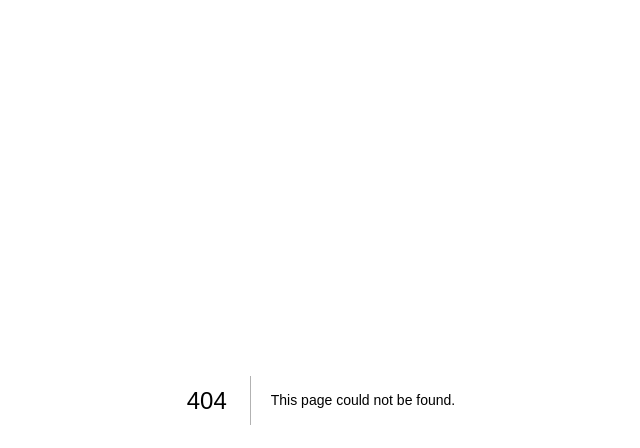
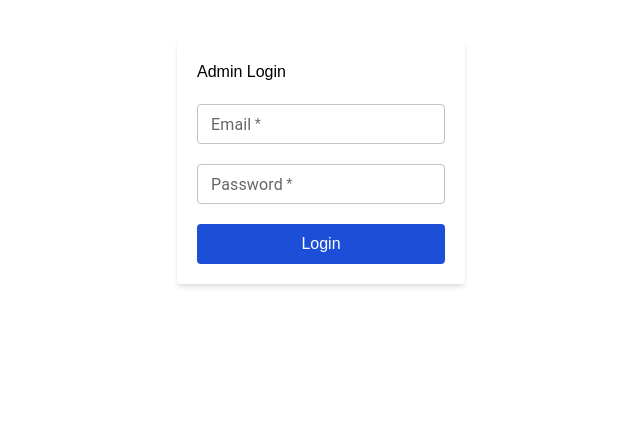
Before and after one commit to wisdom-uzo/gaposa, a Next.js app: page /login in a window 1280 px wide. Before the commit this address had no page. Shown: the top 448 px of the page, without its empty margins (319-959 px from the left). Built offline with nearby package versions, Linux system fonts and the light colour scheme.

Commit message:
first commit

```diff
--- /dev/null
+++ b/pages/login.js
@@ -0,0 +1,94 @@
+import { Button, TextField } from '@mui/material';
+import { useRouter } from 'next/router';
+import React, { useState } from 'react';
+
+const Login = () => {
+  const [email, setEmail] = useState('');
+  const [password, setPassword] = useState('');
+  const [errorMessage, setErrorMessage] = useState('');
+
+  const router = useRouter()
+
+  const handleEmailChange = (e) => {
+    setEmail(e.target.value);
+  };
+
+  const handlePasswordChange = (e) => {
+    setPassword(e.target.value);
+  };
+
+  const handleSubmit = (e) => {
+    e.preventDefault();
+
+    // Email validation
+    const emailRegex = /^[^\s@]+@[^\s@]+\.[^\s@]+$/;
+    if (!emailRegex.test(email)) {
+      setErrorMessage('Please enter a valid email address.');
+      return;
+    }
+
+    // Password validation
+    if (password.length < 8) {
+      setErrorMessage('Password must be at least 8 characters long.');
+      return;
+    }
+
+    // Check if email and password are correct
+    if (email === 'admin@gmail.com' && password === 'password123') {
+      // Save the data to localhost or perform any other action
+      router.push('/admin')
+      localStorage.setItem('loggedIn', 'true');
+      setEmail('');
+      setPassword('');
+      setErrorMessage('');
+    } else {
+      setErrorMessage('Email or password is incorrect.');
+    }
+  };
+
+
+  return (
+    <div className="flex items-center justify-center ">
+
+      <form onSubmit={handleSubmit} className="bg-white mt-10 shadow-md space-y-5 rounded p-5 ">
+        <h2 className="text-2xl font-medium mb-4">Admin Login</h2>
+        <div className=" mb-4">
+          <TextField
+            label="Email"
+            variant="outlined"
+            size="small"
+            fullWidth
+            type='email'
+            value={email}
+            onChange={handleEmailChange}
+            required
+            error={Boolean(errorMessage)}
+            helperText={errorMessage}
+          />
+        </div>
+        <div className="mb-6">
+          <TextField
+            label="Password"
+            variant="outlined"
+            size="small"
+            fullWidth
+            type="password"
+            value={password}
+            onChange={handlePasswordChange}
+            required
+            error={Boolean(errorMessage)}
+          />
+        </div>
+        <div className="flex items-center justify-between">
+          <button className='bg-blue-700 text-white rounded w-[100%] py-2' type="submit">
+            Login
+          </button>
+        </div>
+      </form>
+
+
+    </div>
+  );
+};
+
+export default Login;
```
Also changed, not shown: pages/admin.js (+10 -10 lines).
